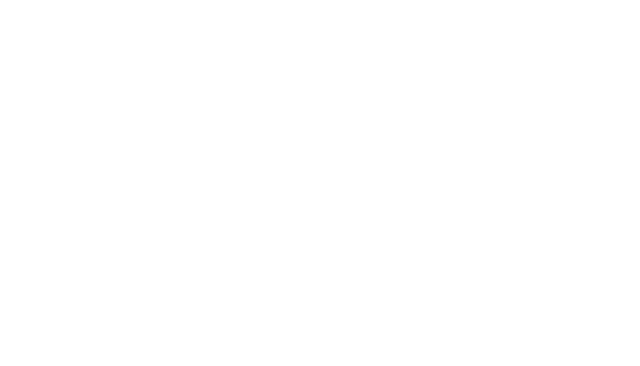
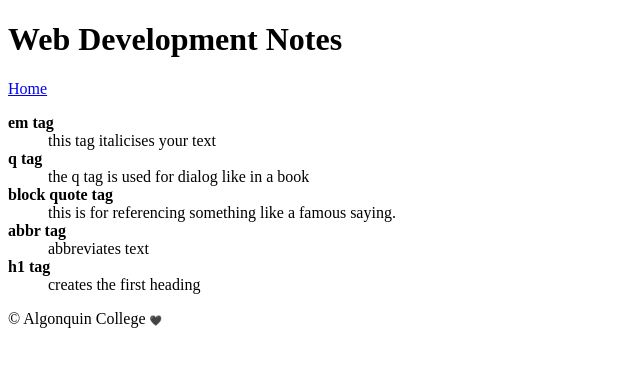
Before and after one commit to lang0588/lang0588.github.io, a plain HTML site: page html_assignment/notes.html in a window 1280 px wide. Shown: the whole page, without its empty margins (0-640 px from the left). Drawn offline with Linux system fonts and the light colour scheme.

Commit message:
added note and hobbies

```diff
--- a/html_assignment/notes.html
+++ b/html_assignment/notes.html
@@ -3,17 +3,42 @@
 <head>
     <meta charset="UTF-8">
     <meta name="viewport" content="width=device-width, initial-scale=1.0">
-    <title>Document</title>
+    <title>Notes</title>
 </head>
 <body>
     <header>
-        <h1></h1>
-        <nav></nav>
+        <h1>Web Development Notes</h1>
+        <nav>
+            <a href="index.html" target="blank">Home</a>
+        </nav>
     </header>
 
-    <main></main>
+    <main>
+        <dl>
+            <dt><strong>em tag</strong></dt>
+            <dd>this tag italicises your text</dd>
 
-    <footer></footer>
+            <dt><strong>q tag</strong> </dt>
+            <dd> the q tag is used for dialog like in a book</dd>
+
+            <dt> <strong>block quote tag</strong> </dt>
+            <dd> this is for referencing something like a famous saying. </dd>
+
+            <dt> <strong>abbr tag</strong> </dt>
+            <dd> abbreviates text</dd>
+
+            <dt> <strong>h1 tag</strong> </dt>
+            <dd> creates the first heading </dd>
+          </dl>
+
+
+
+    </main>
+
+    <footer>
+        &copy; Algonquin College
+        <span style='font-size:10px;'>&#128420;</span>
+    </footer>
 
 </body>
 </html>
```
Also changed, not shown: html_assignment/index.html (+14 -3 lines), html_assignment/Images/picture_of_me.jpg (added).
